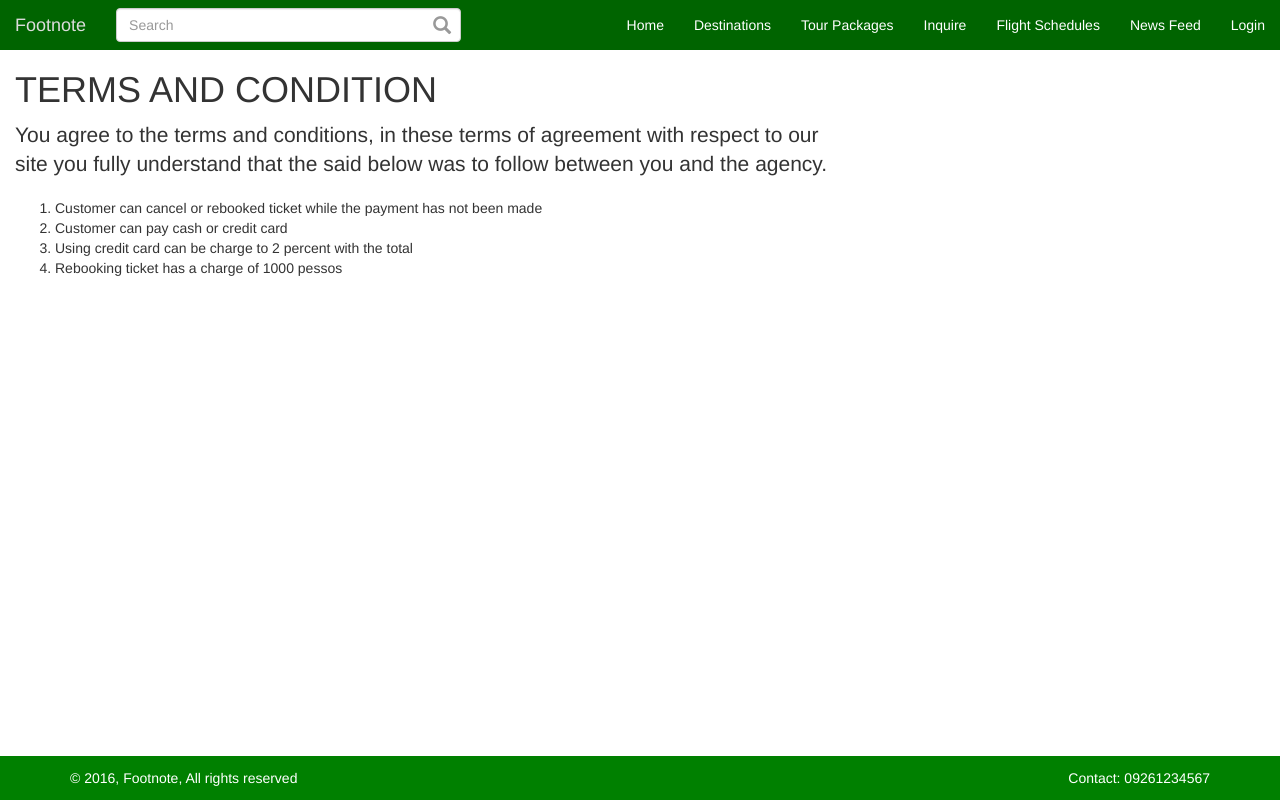
After one commit to leomarbucud/fn, a PHP site: page /terms.php in a window 1280 px wide. The commit adds this page. Run offline with PHP 8.4, Linux system fonts and the light colour scheme; some libraries are stand-ins or nearby versions.

Commit message:
Welcome modal upon login terms and conditions page

```diff
--- a/action/action.login.php
+++ b/action/action.login.php
@@ -69,6 +69,7 @@ if($login && $password) {
                 $data = $db->row($sql, Array("id" => $session->_get('id')));
 
                 $session->_set('user', $data);
+                $session->_set('welcome', true);
             }
             if($returnUrl != null) {
                 header("location: {$returnUrl}");
--- a/assets/js/footnote.js
+++ b/assets/js/footnote.js
@@ -619,6 +619,13 @@ var footnote = (function($, document) {
                         $(this).parent().append("<a id='flight-details' href='"+config.base_path+"/flight.details.php?&id="+$(this).find(':selected').data('flight-id')+"' target='_blank'>View flight details</a>");
                     }
                 });
+            },
+
+            // modal welcome user
+            function($) {
+                if($('#welcomeModal').length) {
+                    $('#welcomeModal').modal('show');
+                }
             }
 
         ],
--- a/class/class.session.php
+++ b/class/class.session.php
@@ -32,7 +32,7 @@ class Session {
 	public function _unset($name)
 	{
 		if (isset($_SESSION[$name]))
-			session_unset($name);
+			unset($_SESSION[$name]);
 		else
 			return false;
 	}
--- a/include/include.admin.add.place.php
+++ b/include/include.admin.add.place.php
@@ -58,7 +58,7 @@ $galleries = getGalleries();
                             </div>
                              <div class="form-group">
                                 <label for="details" class="control-label">Gallery</label>
-	                            <select class="form-control" name="gallery">
+	                            <select class="form-control" name="gallery" required>
                                     <option value="">--Select--</option>
                                     <?php foreach ($galleries as $gallery) : ?>
                                     <option value="<?=$gallery['gallery_id']?>"><?=$gallery['gallery_name']?></option>
--- /dev/null
+++ b/include/include.terms.php
@@ -0,0 +1,21 @@
+<div id="wrap">
+	<div class="m-t-50">
+		<div class="container-fluid">
+			<div class="row">
+				<div class="col-md-8">
+					<h1>TERMS AND CONDITION</h1>
+					<p class="lead">You agree to the terms and conditions, in these terms of agreement with respect to our site you fully understand that the said below was to follow between you and the agency.</p>
+					<ol type="1">
+						<li>Customer can cancel or rebooked ticket while the payment has not been made</li>
+						<li>Customer can pay cash or credit card</li>
+						<li>Using credit card can be charge to 2 percent  with the total</li>
+						<li>Rebooking ticket has a charge of 1000 pessos</li>
+					</ol>
+				</div>
+				<div class="col-md-4">
+
+				</div>
+			</div>
+		</div>
+	</div>
+</div>
--- a/include/include.tour.package.details.php
+++ b/include/include.tour.package.details.php
@@ -212,6 +212,7 @@ $available_flights = $db->rows($sql,
 											<label>
 												<input type="checkbox" data-error="You must aggree to terms and conditions." required> Agree to terms and conditions.
 											</label>
+											<a href="<?=$config['url']['base_path']?>/terms.php" target="_blank">Terms and Conditions</a>
 											<div class="help-block with-errors"></div>
 										</div>
 									</div>
--- /dev/null
+++ b/terms.php
@@ -0,0 +1,15 @@
+<?php
+
+require_once 'config.php';
+
+require_once 'function/function.http.php';
+
+require_once 'class/class.session.php';
+require_once 'class/class.db.php';
+
+
+include_once 'include/include.header.php';
+
+include_once 'include/include.terms.php';
+
+include_once 'include/include.footer.php';
```
Also changed, not shown: include/include.splash.php (+22 -1 lines), assets/images/uploads/galleries/1484232656_7fdc1a630c238af0815181f9faa190f5.jpg (added), assets/images/uploads/galleries/1484232656_e36e7d9397fec8cd360976b1986189e4.jpg (added), assets/images/uploads/places/1484232611_e36e7d9397fec8cd360976b1986189e4.jpg (added).
